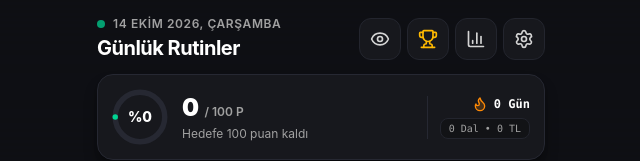
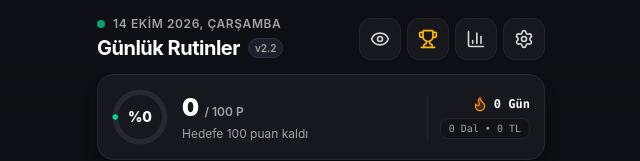
Before and after one commit to Mustafaefeokan12/routine-tracker, a React (Vite) app: page / in a window 1280 px wide. Shown: the top 161 px of the page, without its empty margins (319-959 px from the left). Built offline with nearby package versions, Linux system fonts and the light colour scheme.

Commit message:
feat(ui): display visible v2.2 badge in header to verify live updates

```diff
--- a/src/components/Header.jsx
+++ b/src/components/Header.jsx
@@ -33,8 +33,9 @@ export default function Header({
                 {formatDateDisplay(todayStr)}
               </p>
             </div>
-            <h1 className="text-xl font-bold tracking-tight text-white mt-0.5">
+            <h1 className="text-xl font-bold tracking-tight text-white mt-0.5 flex items-center gap-2">
               Günlük Rutinler
+              <span className="text-[10px] font-semibold tracking-normal px-1.5 py-0.5 rounded-full bg-[#1e2029] text-neutral-400 border border-[#2d303d]">v2.2</span>
             </h1>
           </div>
 
```
